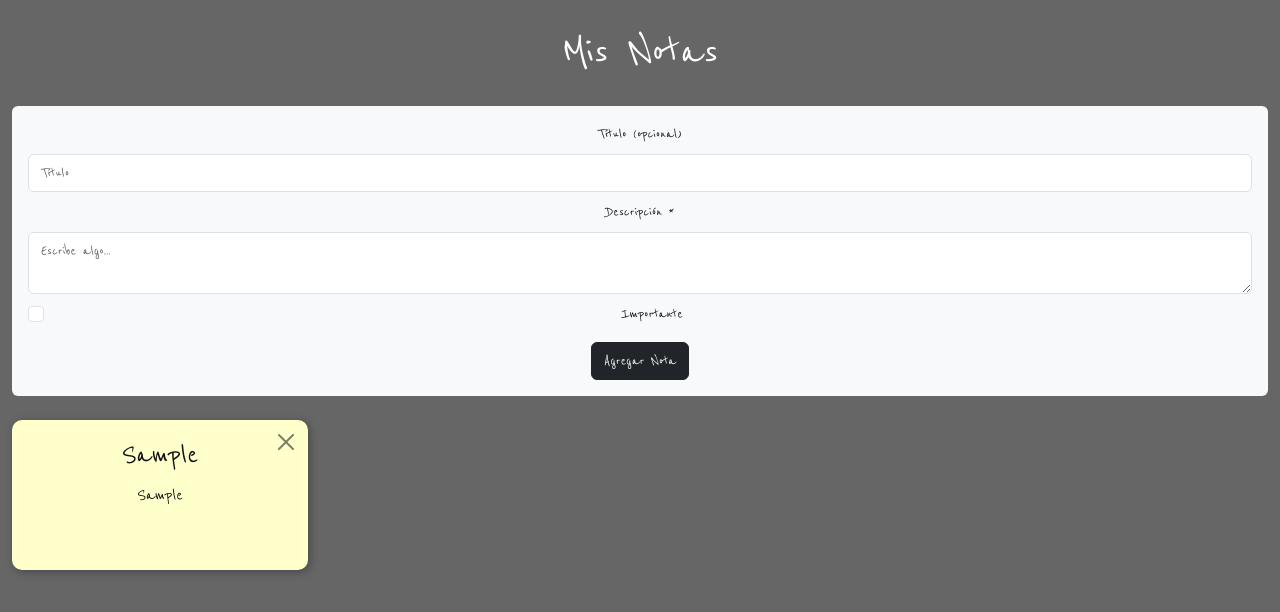
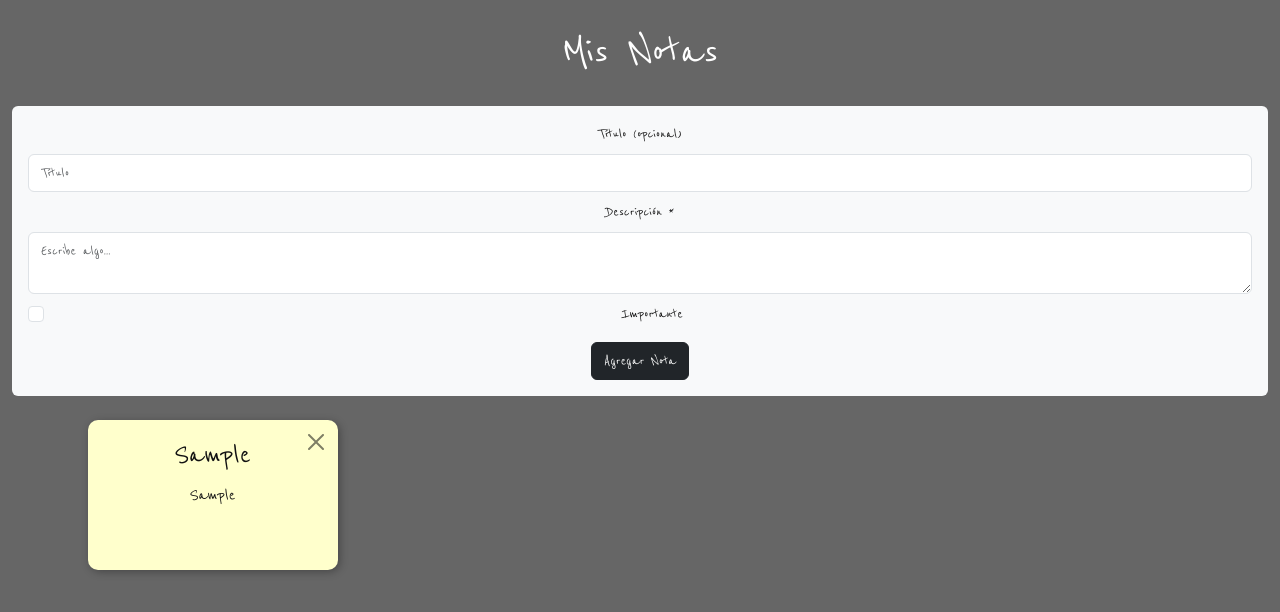
Before and after one commit to renkorz/evaluacion3-iz, a React (Create React App) app: page / in a window 1280 px wide. Both pictures are taken after typing "Sample", "Sample" into the empty fields and a click on the button "Agregar Nota". Shown: the top 612 px of the page. Built offline with nearby package versions, Linux system fonts and the light colour scheme; a small style sheet from the web is missing.

Commit message:
POSTIT QUEDA DE LADO IZQUIERDO Y NO CENTRADO, TODO EN FILA (ARREGLAR)

```diff
--- a/src/components/PostItList.jsx
+++ b/src/components/PostItList.jsx
@@ -1,28 +1,23 @@
 import React from "react";
-import PostIt from './PostIt';
-import { Row, Col } from 'react-bootstrap';
+import PostIt from "./PostIt";
 
-function PostItList({ notes, onDelete}) {
+function PostItList({ notes, onDelete }) {
     return (
-        <Row>
-            {notes.map((note, index) =>
-                <Col
-                    key={index}
-                    xs={12} // 1 por fila en celulares (responsive automático)
-                    sm={6}
-                    md={4}
-                    lg={3} // 4 por fila pantalla grande
-                    className="mb-4 d-flex justify-content-center"
-                >
-                    <PostIt
-                        title={note.title}
-                        description={note.description}
-                        important={note.important}
-                        onDelete={() => onDelete(index)} // función para eliminar el PostIt
-                    />
-                </Col>
-            )}
-        </Row>
+        <div className="container">
+            <div className="row justify-content-start">
+                {notes.map((note, index) => (
+                    <div
+                        key={index}
+                        className="col-12 col-sm-6 col-md-4 col-lg-3 mb-4 d-flex justify-content-center"
+                        sstyle={{ display: 'flex', justifyContent: 'center' }}>
+
+                        <PostIt
+                            title={note.title}
+                            description={note.description} important={note.important} onDelete={() => onDelete(index)}/>
+                    </div>
+                ))}
+            </div>
+        </div>
     );
 }
 
--- a/src/components/postit.jsx
+++ b/src/components/postit.jsx
@@ -8,6 +8,7 @@ function PostIt({ title, description, important, onDelete }) {
         <div className="postit p-3 position-relative"
             style={{
                 backgroundColor,
+                maxWidth: '250px',
                 width: '100%',
                 minHeight: '150px',
                 boxShadow: '2px 2px 8px rgba(0,0,0,0.3)',
--- a/src/styles/App.css
+++ b/src/styles/App.css
@@ -59,5 +59,6 @@ body {
 }
 
 .postit:hover {
-  transform: scale(1.03);
+  transform: scale(1.05);
+  transition: transform 0.2s ease;
 }
```
